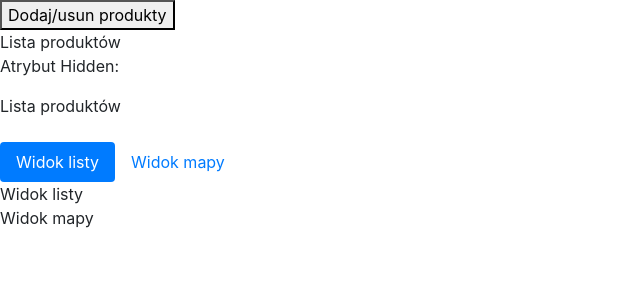
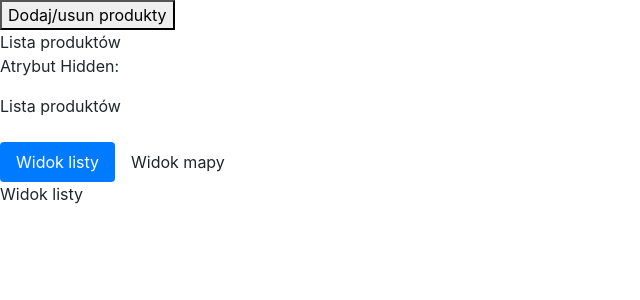
Before and after one commit to apm30/Code-snippets, an Angular app in the folder directives/: page / in a window 1280 px wide. Shown: the top 300 px of the page, without its empty margins (0-640 px from the left). Built offline with nearby package versions, Linux system fonts and the light colour scheme.

Commit message:
Switch Case

```diff
--- a/directives/src/app/app.component.html
+++ b/directives/src/app/app.component.html
@@ -14,10 +14,11 @@
 </div>
 <br>
 <ul class="nav nav-pills">
-  <li><a class="nav-link active" href="">Widok listy</a></li>
-  <li><a class="nav-link" href="">Widok mapy</a></li>
+  <li><a class="nav-link" [class.active]="viewMode == 'map'" (click)="viewMode = 'map'">Widok listy</a></li>
+  <li><a class="nav-link" [class.active]="viewMode == 'list'" (click)="viewMode = 'list'">Widok mapy</a></li>
 </ul>
-<div>
-    <div>Widok listy</div>
-    <div>Widok mapy</div>
+<div [ngSwitch]="viewMode">
+    <div *ngSwitchCase="'map'">Widok listy</div>
+    <div *ngSwitchCase="'list'">Widok mapy</div>
+    <div *ngSwitchDefault>Brak widoku </div>
 </div>
--- a/directives/src/app/app.component.ts
+++ b/directives/src/app/app.component.ts
@@ -8,6 +8,7 @@ import { Component } from '@angular/core';
 export class AppComponent {
   title = 'directives';
   products = <any>[1, 2];
+  viewMode = 'map';
   addRemoveProducts() {
     this.products.length === 0
       ? this.products.push(1, 2)
```
